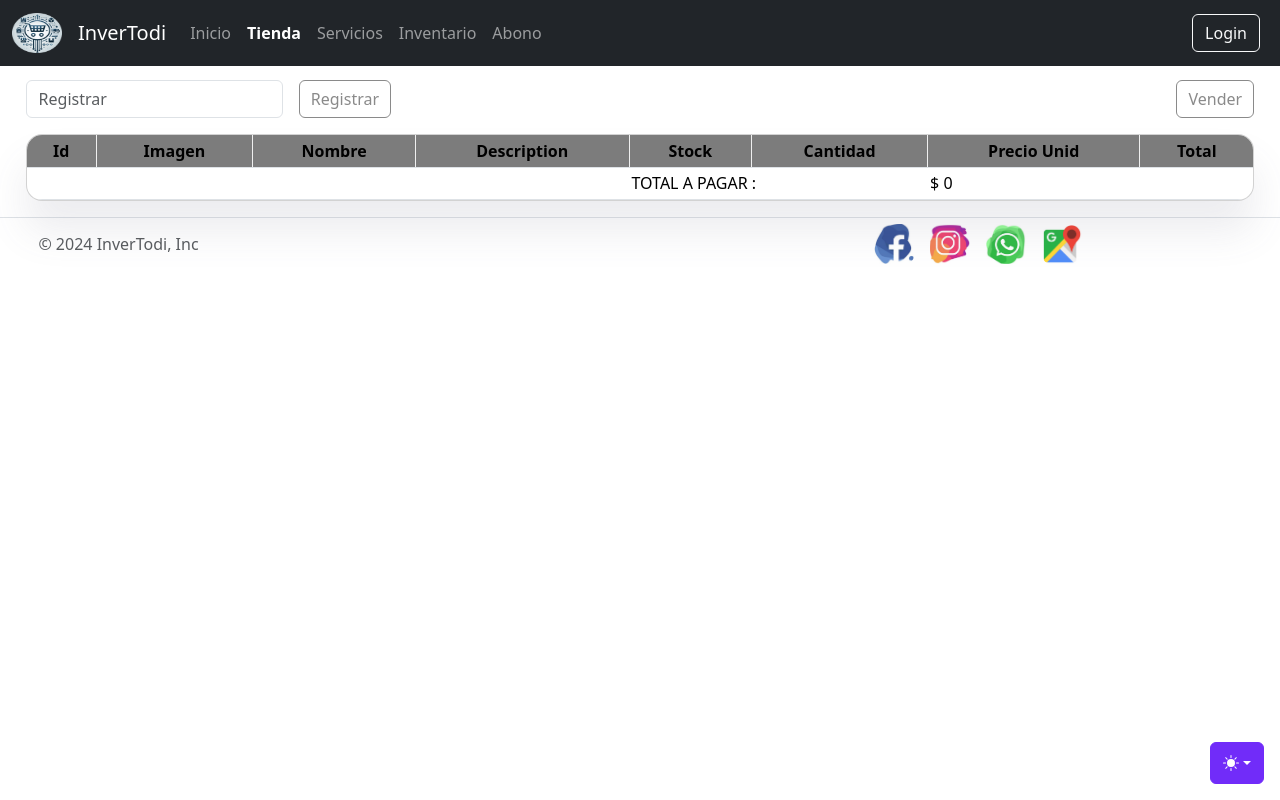
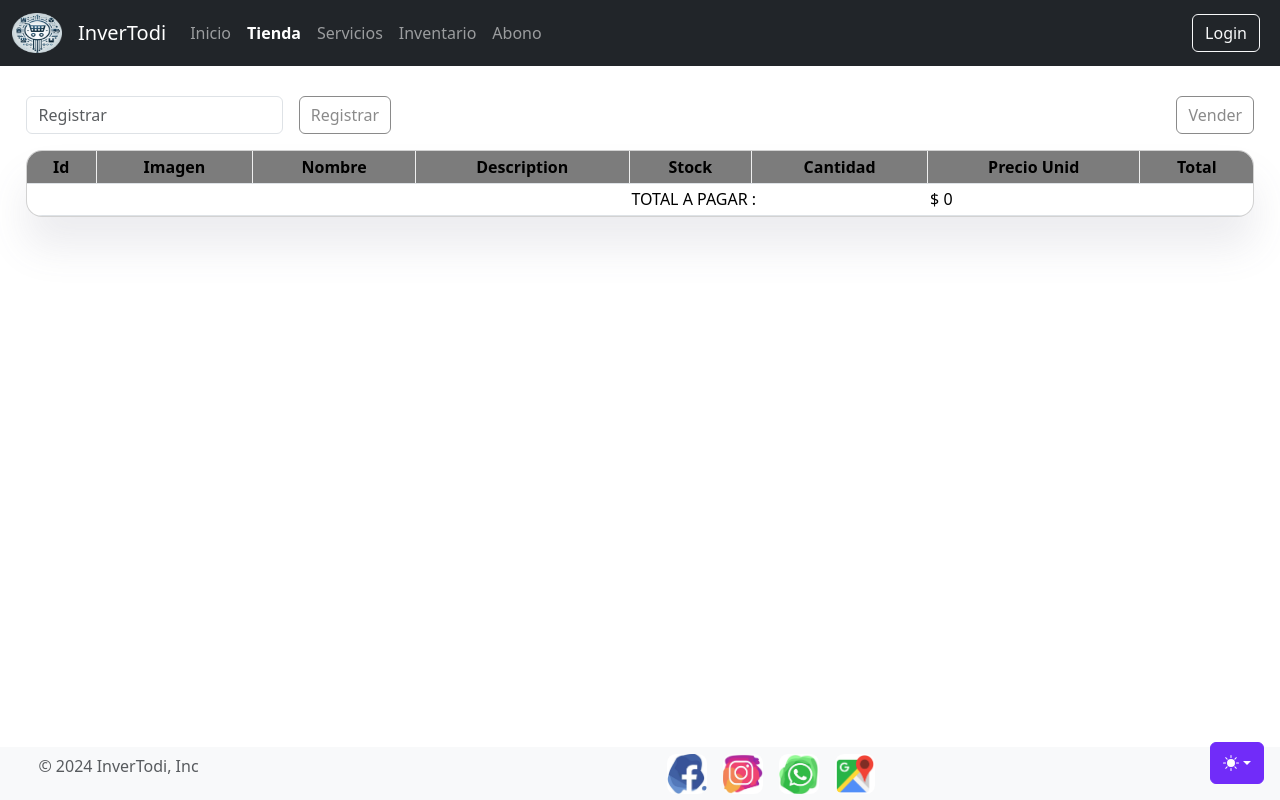
Before and after one commit to cristiantodi/Inventario_Django, a Django app: page /tienda/ in a window 1280 px wide. Run offline with Django 5.2, Linux system fonts and the light colour scheme; some libraries are stand-ins or nearby versions.

Commit message:
:metal: Diseños Ok en Home, inventario, tienda

```diff
--- a/appInventodi/static/css/carousel.css
+++ b/appInventodi/static/css/carousel.css
@@ -6,6 +6,7 @@ body {
   padding-top: 3rem;
   /* padding-bottom: 3rem; */
   color: rgb(var(--bs-tertiary-color-rgb));
+  padding:0;
 }
 
 
@@ -48,7 +49,7 @@ body {
 ------------------------- */
 
 .featurette-divider {
-  margin: 5rem 0; /* Space out the Bootstrap <hr> more */
+  margin: 1rem 0; /* Space out the Bootstrap <hr> more */
 }
 
 /* Thin out the marketing headings */
--- a/appInventodi/static/css/footerNavbar.css
+++ b/appInventodi/static/css/footerNavbar.css
@@ -1,6 +1,3 @@
-/* Custom page CSS
--------------------------------------------------- */
-/* Not required for template or sticky footer method. */
 
 main > .container {
   padding: 60px 15px 0;
--- a/appInventodi/static/css/style.css
+++ b/appInventodi/static/css/style.css
@@ -188,4 +188,26 @@
   margin: 0px 0 0 1rem;
 }
 
-/* --------------------CREAR---------------------------- */
+/* --------------------Estructura body/main/footer---------------------------- */
+html, body {
+    height: 100%; /* Asegura que html y body ocupen todo el alto de la ventana */
+    margin: 0;
+    display: flex;
+    flex-direction: column;
+}
+
+body {
+    display: flex;
+    flex-direction: column;
+    min-height: 100vh; /* El cuerpo ocupa al menos la altura completa de la ventana */
+}
+
+main {
+    flex: 1; /* Permite que el contenido principal ocupe el espacio restante */
+}
+
+footer {
+    background-color: #f8f9fa; /* Color de fondo opcional */
+    /* text-align: center;  */
+    padding: 10px;
+}
--- a/appInventodi/templates/base.html
+++ b/appInventodi/templates/base.html
@@ -25,7 +25,7 @@
 
     </head>
 
-    <body >
+    <body>
         <svg xmlns="http://www.w3.org/2000/svg" class="d-none">
             <symbol id="check2" viewBox="0 0 16 16">
               <path d="M13.854 3.646a.5.5 0 0 1 0 .708l-7 7a.5.5 0 0 1-.708 0l-3.5-3.5a.5.5 0 1 1 .708-.708L6.5 10.293l6.646-6.647a.5.5 0 0 1 .708 0z"/>
@@ -116,14 +116,12 @@
             </nav>
           </header>
 
-        <main >
-            <div>
+        <main style="margin-top: 4rem;">
                 {% block content %}
                 {% endblock %}
-            </div>
         </main>
 
-        <footer class="flex-wrap justify-content-between align-items-center border-top" style="margin-top: 1rem;padding: 0.5% 0rem 0.5% 3%; display: flex !important">
+        <footer class="" style="margin-top: 1rem;padding: 0.5% 0rem 0.5% 3%; display: flex !important">
             <div class="col-md-4 align-items-center">
                 <span class="mb-md-0 text-body-secondary">&copy; 2024 InverTodi, Inc</span>
             </div>
--- a/tienda/templates/inventario.html
+++ b/tienda/templates/inventario.html
@@ -5,6 +5,7 @@
 {% endblock %}
 
 {% block content %}
+<div style="margin-top: 0rem;">
 
     <!-- ----------------------- Modal Confirmar inventario ----------------------- -->
     <div class="modal fade" id="confirmarInventarioModal" tabindex="-1" aria-labelledby="" aria-hidden="true">
@@ -87,4 +88,5 @@
             </table>
         </div>
     </div>
+</div>
 {% endblock %}
--- a/tienda/templates/tienda.html
+++ b/tienda/templates/tienda.html
@@ -5,7 +5,7 @@
 {% endblock %}
 
 {% block content %}
-
+<div style="margin-top: 0rem;">
   <!-- ----------------------- Modal Confirmar venta ----------------------- -->
   <div class="modal fade" id="confirmarVentaModal" tabindex="-1" aria-labelledby="confirmarVentaLabel" aria-hidden="true">
     <div class="modal-dialog">
@@ -82,4 +82,5 @@
       </table>
     </div>
   </div>
+</div>
 {% endblock %}
```
Also changed, not shown: servicios/templates/servicios/servicios.html (+5 -5 lines), tienda/templates/inventario copy.html (deleted, +0 -85 lines). Lines whose indentation alone changed are shown as unchanged.
